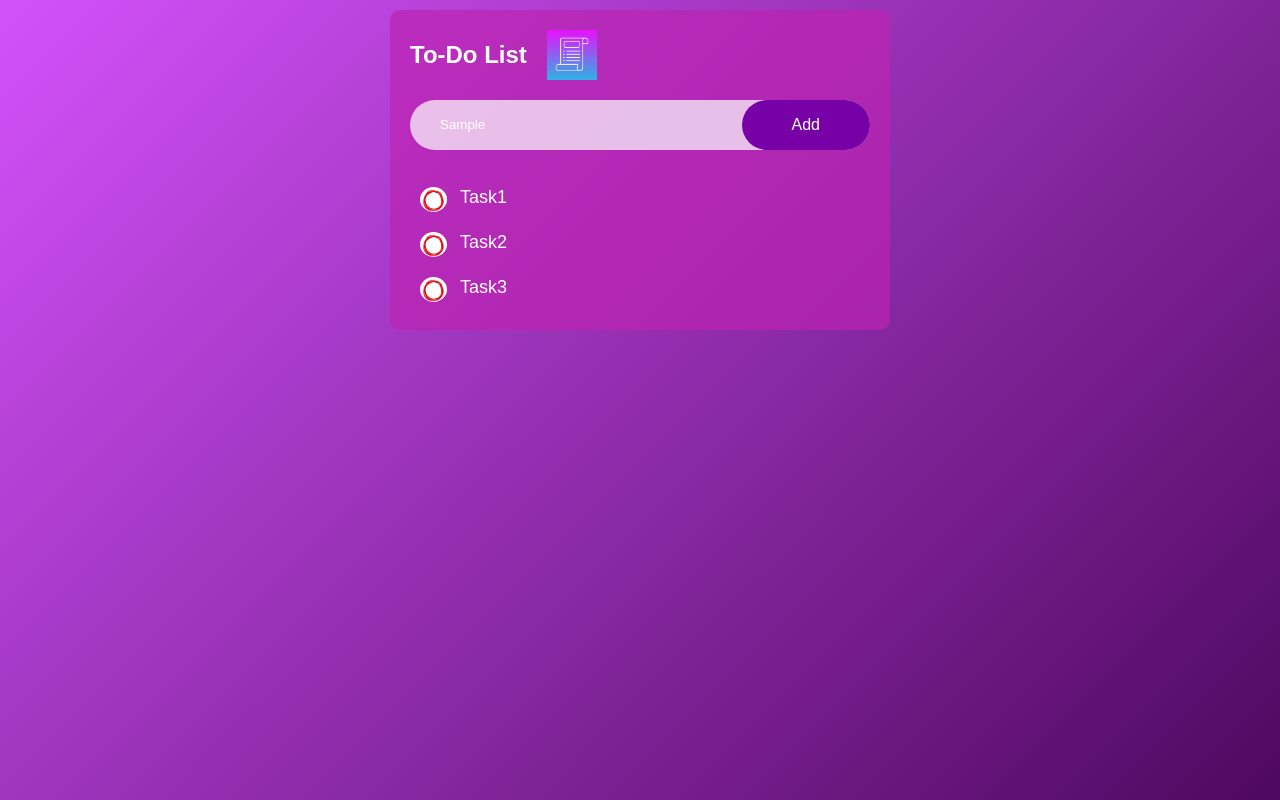
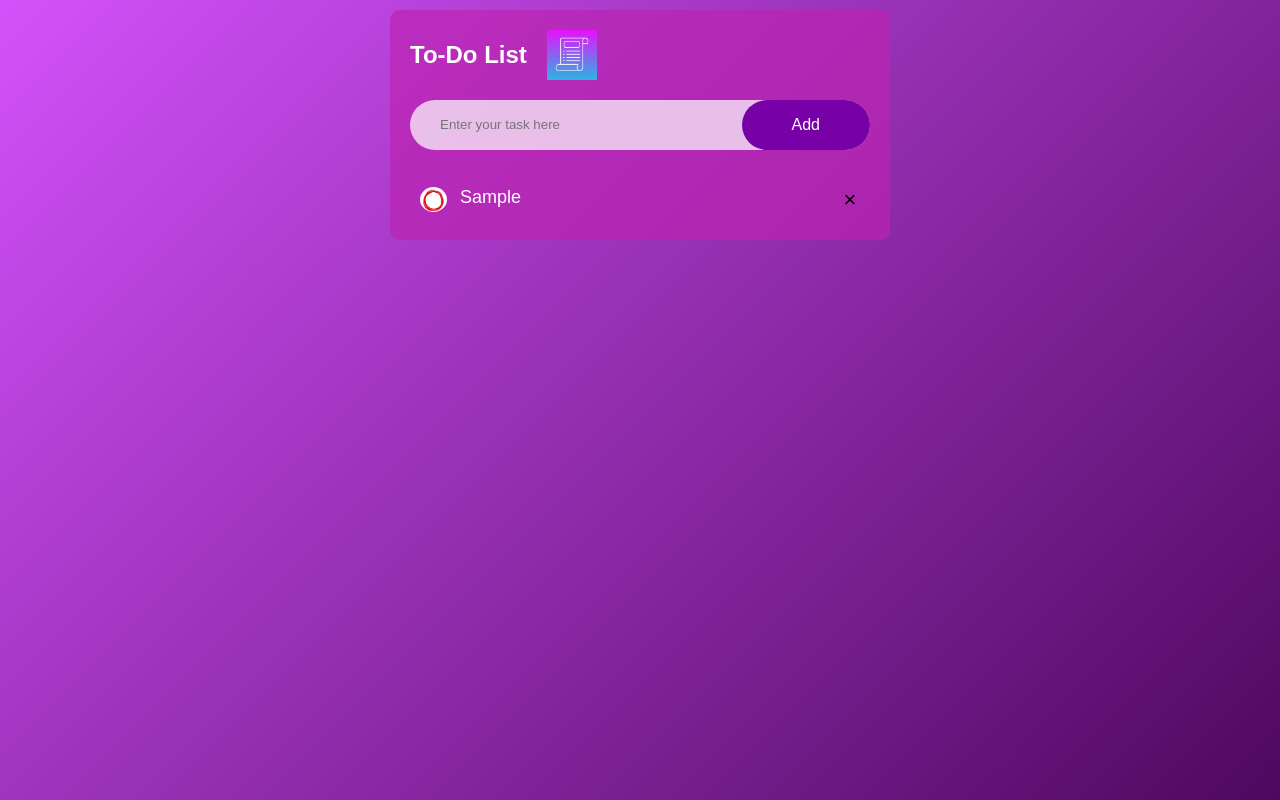
Before and after one commit to wrexrus/WebSites, a plain HTML site: page To-do/index.html in a window 1280 px wide. Both pictures are taken after typing "Sample" into the empty fields and a click on the button "Add". Drawn offline with Linux system fonts and the light colour scheme.

Commit message:
made a basic to-do application

```diff
--- a/To-do/index.html
+++ b/To-do/index.html
@@ -12,12 +12,12 @@
             <h2>To-Do List<img src="main.png" alt=""></h2>
             <div class="row">
                 <input type="text" id="input-box" placeholder="Enter your task here">
-                <button>Add</button>
+                <button onclick="addTask()">Add</button>
             </div>
             <ul id="list-container">
-                <li>Task1</li>
+                <!-- <li class="checked">Task1</li>
                 <li>Task2</li>
-                <li>Task3</li>
+                <li>Task3</li> -->
             </ul>
         </div>
     </div>
--- a/To-do/script.js
+++ b/To-do/script.js
@@ -0,0 +1,43 @@
+
+const input = document.querySelector('#input-box');
+const listContainer = document.querySelector('#list-container');
+
+function addTask(){
+    if(input.value === ''){
+        alert("Write Task!!");
+    }
+    else{
+        let li = document.createElement("li");
+        li.innerHTML = input.value;
+        listContainer.appendChild(li);
+        let span = document.createElement("span");
+        span.innerHTML = "\u00d7";
+        li.appendChild(span);
+    }
+    input.value = '';
+    saveData();
+}
+
+listContainer.addEventListener("click", function(e){
+    if(e.target.tagName === "LI"){
+        e.target.classList.toggle("checked");
+        saveData();
+    }
+    else if(e.target.tagName === "SPAN"){
+        e.target.parentElement.remove();
+        saveData();
+    }
+}, false);
+
+// now lets add whenever we open webpage it opens same
+
+function saveData(){
+    localStorage.setItem("data",listContainer.innerHTML);
+}
+
+// now to display saved-data
+function showTask(){
+    listContainer.innerHTML = localStorage.getItem("data");
+}
+
+showTask();
--- a/To-do/style.css
+++ b/To-do/style.css
@@ -52,6 +52,11 @@ input{
     padding: 10px;
     font-weight: 14px;
 }
+
+#input-box{
+    color: black;
+}
+
 button{
     color: #fff;
     border: none;
@@ -84,3 +89,28 @@ ul li::before{
     top: 12px;
     left: 10px;
 }
+
+ul li.checked{
+    color: #555;
+    text-decoration: line-through;
+}
+ul li.checked::before{
+   background-image: url('checked_1.png');
+}
+
+ul li span{
+    position: absolute;
+    right: 0;
+    top: 5px;
+    width: 40px;
+    height: 40px;
+    font-size: 22px;
+    color: black;
+    line-height: 40px;
+    text-align: center;
+    border-radius: 50px;
+}
+
+ul li span:hover{
+    background-color: #cb2dc1;
+}
```
Also changed, not shown: To-do/checked_1.png (added), To-do/unchecked_2.png (deleted).
